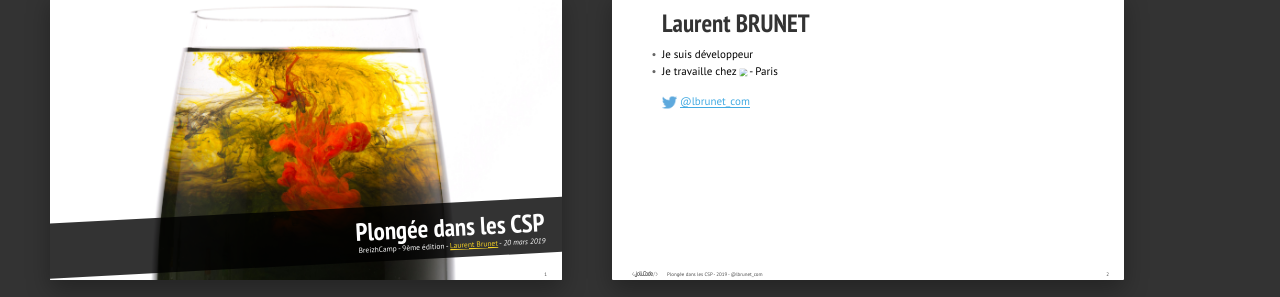
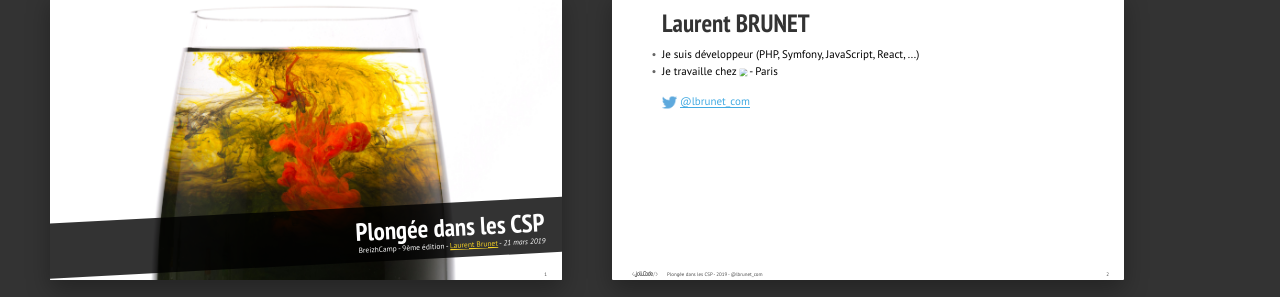
Before and after one commit to lbrunet/Plongee-dans-les-CSP, a website: page index.html in a window 1280 px wide. Shown: the part 182-479 px from the top of the page. Drawn offline with Linux system fonts and the light colour scheme.

Commit message:
Update date.

```diff
--- a/index.html
+++ b/index.html
@@ -24,7 +24,7 @@
     <section class="slide" id="cover">
         <div class="cover-title">
             <h2>Plongée dans les CSP</h2>
-            <p>BreizhCamp - 9ème édition - <a class="link--secondary" href="https://twitter.com/lbrunet_com">Laurent Brunet</a> - <span class="date">20 mars 2019</span></p>
+            <p>BreizhCamp - 9ème édition - <a class="link--secondary" href="https://twitter.com/lbrunet_com">Laurent Brunet</a> - <span class="date">21 mars 2019</span></p>
         </div>
         <figure>
             <img class="cover" src="pictures/csp12.jpg" alt="Hands on the orange typewriter in a park">
@@ -34,7 +34,7 @@
     <section class="slide">
         <h2> Laurent BRUNET</h2>
         <ul style="margin-bottom: 25px">
-            <li>Je suis développeur</li>
+            <li>Je suis développeur (PHP, Symfony, JavaScript, React, ...)</li>
             <li>Je travaille chez <img style="vertical-align: middle;" src="pictures/logo.svg" width="120px"/> - Paris </li>
         </ul>
         <p><img src="pictures/twitter.png" style="width: 30px; vertical-align: middle"> <a style="color: #42aae2" href="https://twitter.com/lbrunet_com">@lbrunet_com</a></p>
```
